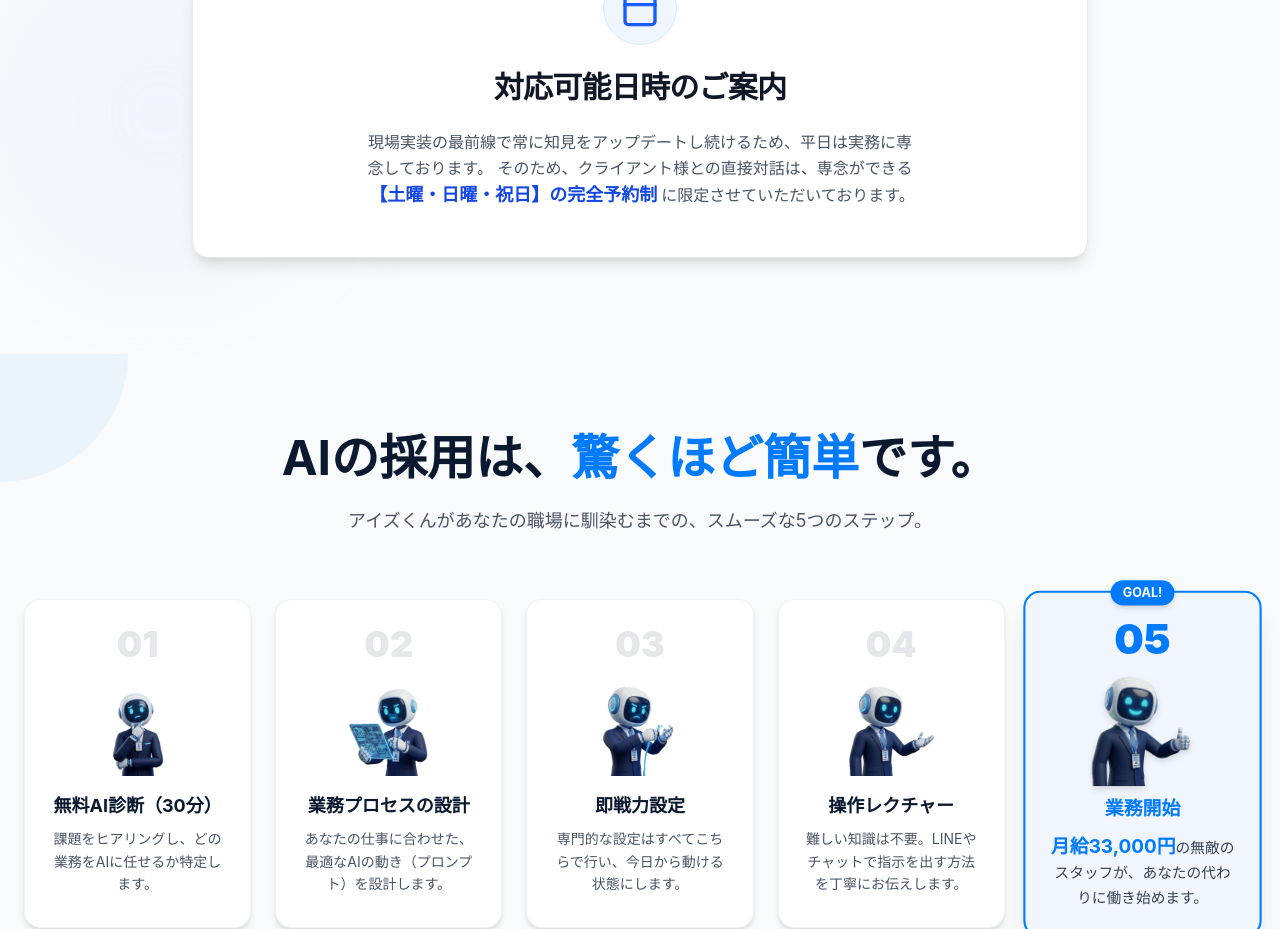
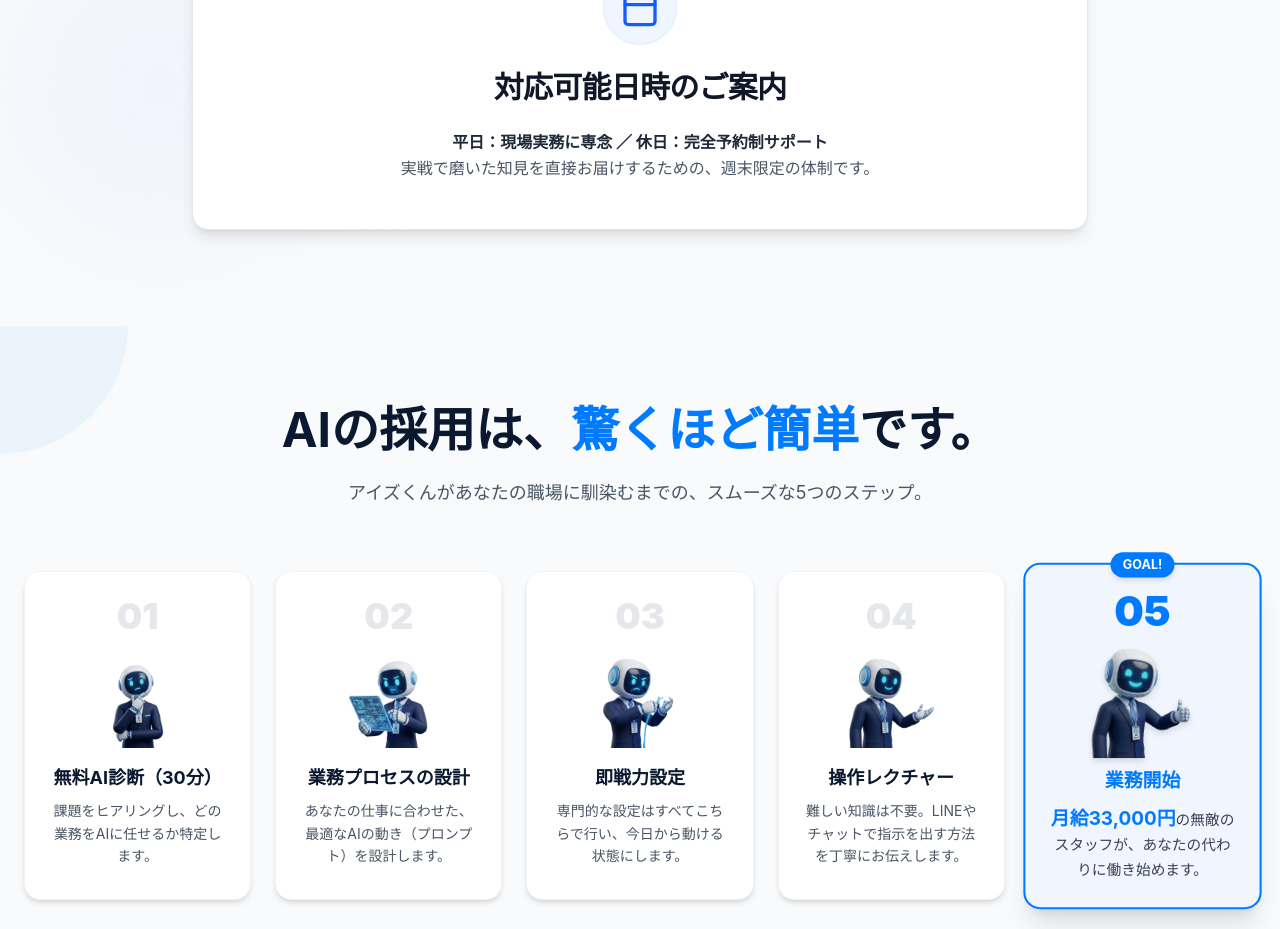
Before and after one commit to amaru0120/ais-ai-staff, a React (Vite) app: page / in a window 1280 px wide. Shown: the part 2520-3449 px from the top of the page. Built offline with nearby package versions, Linux system fonts and the light colour scheme.

Commit message:
Update Service schedule text

```diff
--- a/src/components/Service.tsx
+++ b/src/components/Service.tsx
@@ -175,12 +175,11 @@ export const Service = () => {
                                 対応可能日時のご案内
                             </h3>
                             <p className="text-gray-600 leading-relaxed text-balance text-sm md:text-base px-6">
-                                現場実装の最前線で常に知見をアップデートし続けるため、平日は実務に専念しております。
-                                そのため、クライアント様との直接対話は、専念ができる
-                                <strong className="text-blue-700 font-bold mx-1 text-base md:text-lg block md:inline mt-1 md:mt-0">
-                                    【土曜・日曜・祝日】の完全予約制
-                                </strong>
-                                に限定させていただいております。
+                                <span className="font-bold text-gray-800 block mb-2 md:inline md:mb-0">
+                                    平日：現場実務に専念 ／ 休日：完全予約制サポート
+                                </span>
+                                <br className="hidden md:block" />
+                                実戦で磨いた知見を直接お届けするための、週末限定の体制です。
                             </p>
                         </div>
                     </div>
```
